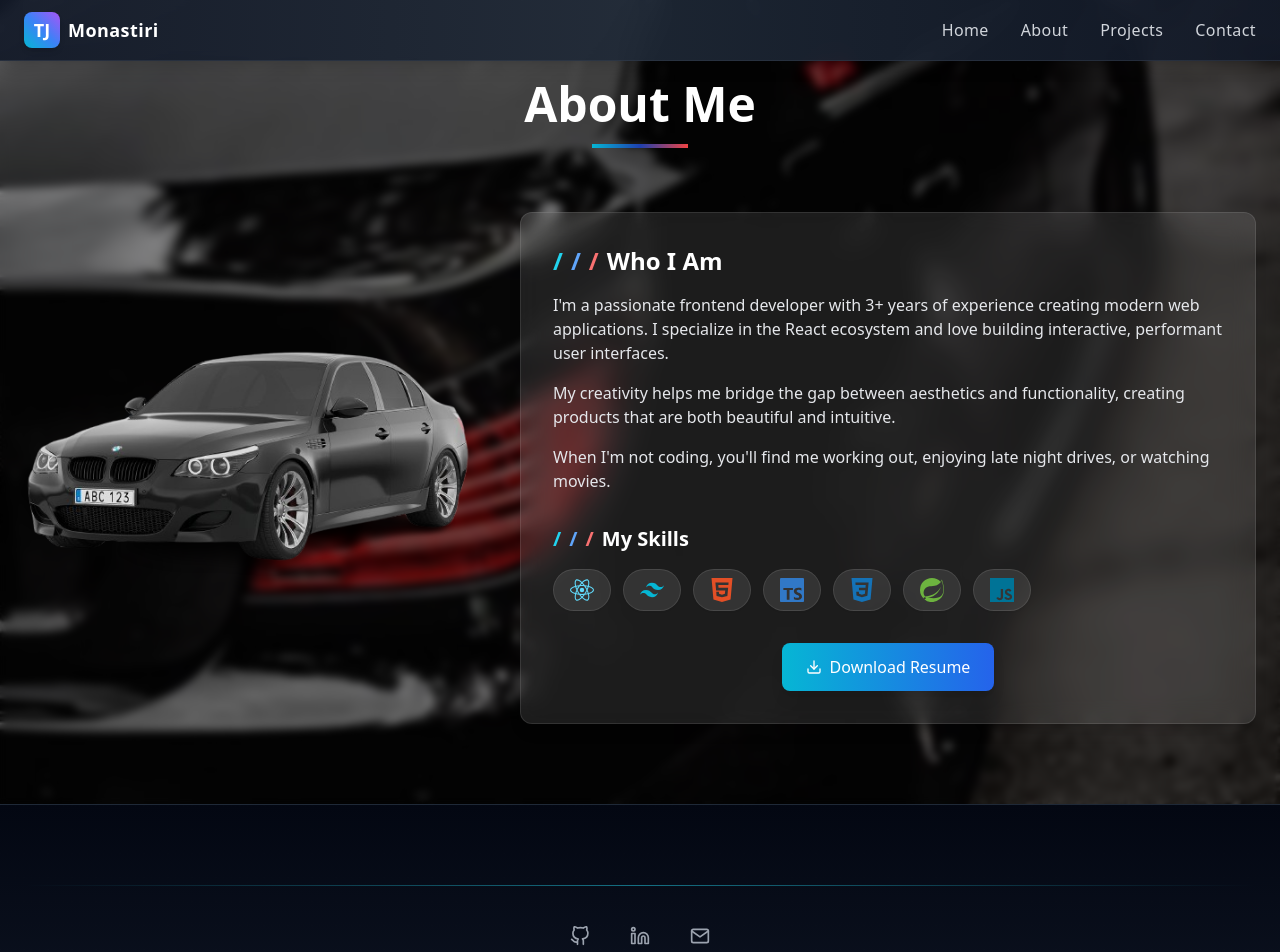
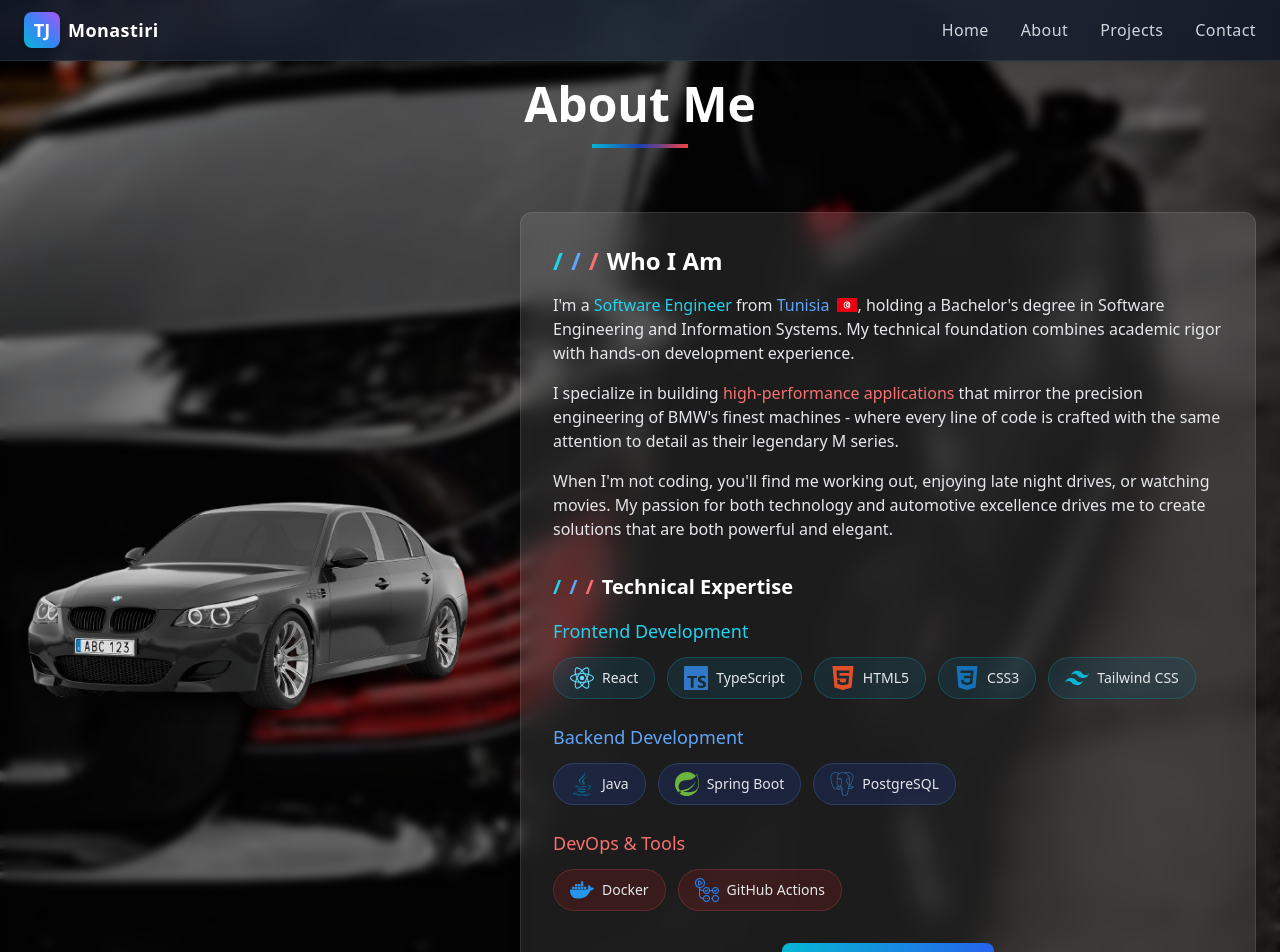
Before and after one commit to TarekMestiri/Portfolio, a React (Vite) app: page /about in a window 1280 px wide. Shown: the top 952 px of the page. Built offline with nearby package versions, Linux system fonts and the light colour scheme.

Commit message:
Overhauled the about section.

```diff
--- a/src/pages/About.tsx
+++ b/src/pages/About.tsx
@@ -8,37 +8,37 @@ import {
   SiTypescript,
   SiCss3,
   SiSpring,
-  SiJavascript,
+  SiDocker,
+  SiGithubactions,
+  SiPostgresql,
 } from "react-icons/si";
+import { FaJava } from "react-icons/fa";
 
 export default function About() {
-  const skills = [
+  const skills = {
+    frontend: [
       { name: "React", icon: <SiReact className="text-[#61DAFB]" size={24} /> },
-    {
-      name: "Tailwind CSS",
-      icon: <SiTailwindcss className="text-[#06B6D4]" size={24} />,
-    },
-    { name: "HTML", icon: <SiHtml5 className="text-[#E34F26]" size={24} /> },
-    {
-      name: "TypeScript",
-      icon: <SiTypescript className="text-[#3178C6]" size={24} />,
-    },
-    { name: "CSS", icon: <SiCss3 className="text-[#1572B6]" size={24} /> },
-    {
-      name: "Springboot",
-      icon: <SiSpring className="text-[#6DB33F]" size={24} />,
-    },
-    {
-      name: "Java",
-      icon: <SiJavascript className="text-[#007396]" size={24} />,
-    },
-  ];
+      { name: "TypeScript", icon: <SiTypescript className="text-[#3178C6]" size={24} /> },
+      { name: "HTML5", icon: <SiHtml5 className="text-[#E34F26]" size={24} /> },
+      { name: "CSS3", icon: <SiCss3 className="text-[#1572B6]" size={24} /> },
+      { name: "Tailwind CSS", icon: <SiTailwindcss className="text-[#06B6D4]" size={24} /> }
+    ],
+    backend: [
+      { name: "Java", icon: <FaJava className="text-[#007396]" size={24} /> },
+      { name: "Spring Boot", icon: <SiSpring className="text-[#6DB33F]" size={24} /> },
+      { name: "PostgreSQL", icon: <SiPostgresql className="text-[#336791]" size={24} /> },
+    ],
+    devops: [
+      { name: "Docker", icon: <SiDocker className="text-[#2496ED]" size={24} /> },
+      { name: "GitHub Actions", icon: <SiGithubactions className="text-[#2088FF]" size={24} /> },
+    ]
+  };
 
   const [rotate, setRotate] = useState({ x: 0, y: 0 });
 
   const handleDownload = () => {
     const link = document.createElement("a");
-    link.href = "/Tarek-Jlassi-Monastiri-CV-Anglais.pdf";
+    link.href = "/resume/Tarek-Jlassi-Monastiri%20CV%20Anglais.pdf";
     link.download = "Tarek-Jlassi-Monastiri-CV-Anglais.pdf";
     document.body.appendChild(link);
     link.click();
@@ -138,19 +138,22 @@ export default function About() {
 
             <div className="space-y-4 text-gray-200 mb-8">
               <p>
-                I'm a passionate frontend developer with 3+ years of experience
-                creating modern web applications. I specialize in the React
-                ecosystem and love building interactive, performant user
-                interfaces.
+                I'm a <span className="text-cyan-400 font-medium">Software Engineer</span> from{" "}
+                <span className="text-blue-400 inline-flex items-center">
+                  Tunisia
+                  <img
+                    src="/tunisia-flag.svg"
+                    alt="Tunisia Flag"
+                    className="ml-2 w-5 h-5 object-contain"
+                  />
+                </span>, holding a Bachelor's degree in{" "}
+                <span className="font-medium">Software Engineering and Information Systems</span>. My technical foundation combines academic rigor with hands-on development experience.
               </p>
               <p>
-                My creativity helps me bridge the gap between aesthetics and
-                functionality, creating products that are both beautiful and
-                intuitive.
+                I specialize in building <span className="text-red-400">high-performance applications</span> that mirror the precision engineering of BMW's finest machines - where every line of code is crafted with the same attention to detail as their legendary M series.
               </p>
               <p>
-                When I'm not coding, you'll find me working out, enjoying late
-                night drives, or watching movies.
+                When I'm not coding, you'll find me working out, enjoying late night drives, or watching movies. My passion for both technology and automotive excellence drives me to create solutions that are both powerful and elegant.
               </p>
             </div>
 
@@ -160,22 +163,67 @@ export default function About() {
                 <span className="text-cyan-400">/</span>
                 <span className="text-blue-400">/</span>
                 <span className="text-red-400">/</span>
-                <span>My Skills</span>
+                <span>Technical Expertise</span>
               </h4>
+
+              {/* Frontend Skills */}
+              <div className="mb-6">
+                <h5 className="text-lg font-medium text-cyan-400 mb-3">Frontend Development</h5>
                 <div className="flex flex-wrap gap-3">
-                {skills.map((skill, index) => (
+                  {skills.frontend.map((skill, index) => (
                     <motion.div
                       key={index}
                       initial={{ scale: 0 }}
                       animate={{ scale: 1 }}
                       transition={{ delay: 0.1 * index }}
-                    className="px-4 py-2 bg-white/10 hover:bg-white/20 transition-colors rounded-full shadow-sm border border-white/10 flex items-center gap-2"
+                      className="px-4 py-2 bg-cyan-900/30 hover:bg-cyan-900/50 transition-colors rounded-full shadow-sm border border-cyan-400/20 flex items-center gap-2"
                       title={skill.name}
                     >
                       {skill.icon}
-                    <span className="sr-only">{skill.name}</span>
+                      <span className="text-sm text-gray-200">{skill.name}</span>
                     </motion.div>
                   ))}
+                </div>
+              </div>
+
+              {/* Backend Skills */}
+              <div className="mb-6">
+                <h5 className="text-lg font-medium text-blue-400 mb-3">Backend Development</h5>
+                <div className="flex flex-wrap gap-3">
+                  {skills.backend.map((skill, index) => (
+                    <motion.div
+                      key={index}
+                      initial={{ scale: 0 }}
+                      animate={{ scale: 1 }}
+                      transition={{ delay: 0.1 * (index + skills.frontend.length) }}
+                      className="px-4 py-2 bg-blue-900/30 hover:bg-blue-900/50 transition-colors rounded-full shadow-sm border border-blue-400/20 flex items-center gap-2"
+                      title={skill.name}
+                    >
+                      {skill.icon}
+                      <span className="text-sm text-gray-200">{skill.name}</span>
+                    </motion.div>
+                  ))}
+                </div>
+              </div>
+
+              {/* DevOps Skills */}
+              <div className="mb-6">
+                <h5 className="text-lg font-medium text-red-400 mb-3">DevOps & Tools</h5>
+                <div className="flex flex-wrap gap-3">
+                  {skills.devops.map((skill, index) => (
+                    <motion.div
+                      key={index}
+                      initial={{ scale: 0 }}
+                      animate={{ scale: 1 }}
+                      transition={{ delay: 0.1 * (index + skills.frontend.length + skills.backend.length) }}
+                      className="px-4 py-2 bg-red-900/30 hover:bg-red-900/50 transition-colors rounded-full shadow-sm border border-red-400/20 flex items-center gap-2"
+                      title={skill.name}
+                    >
+                      {skill.icon}
+                      <span className="text-sm text-gray-200">{skill.name}</span>
+                    </motion.div>
+                  ))}
+                </div>
               </div>
             </div>
 
```
Also changed, not shown: public/tunisia-flag.svg (added). Lines whose indentation alone changed are shown as unchanged.
